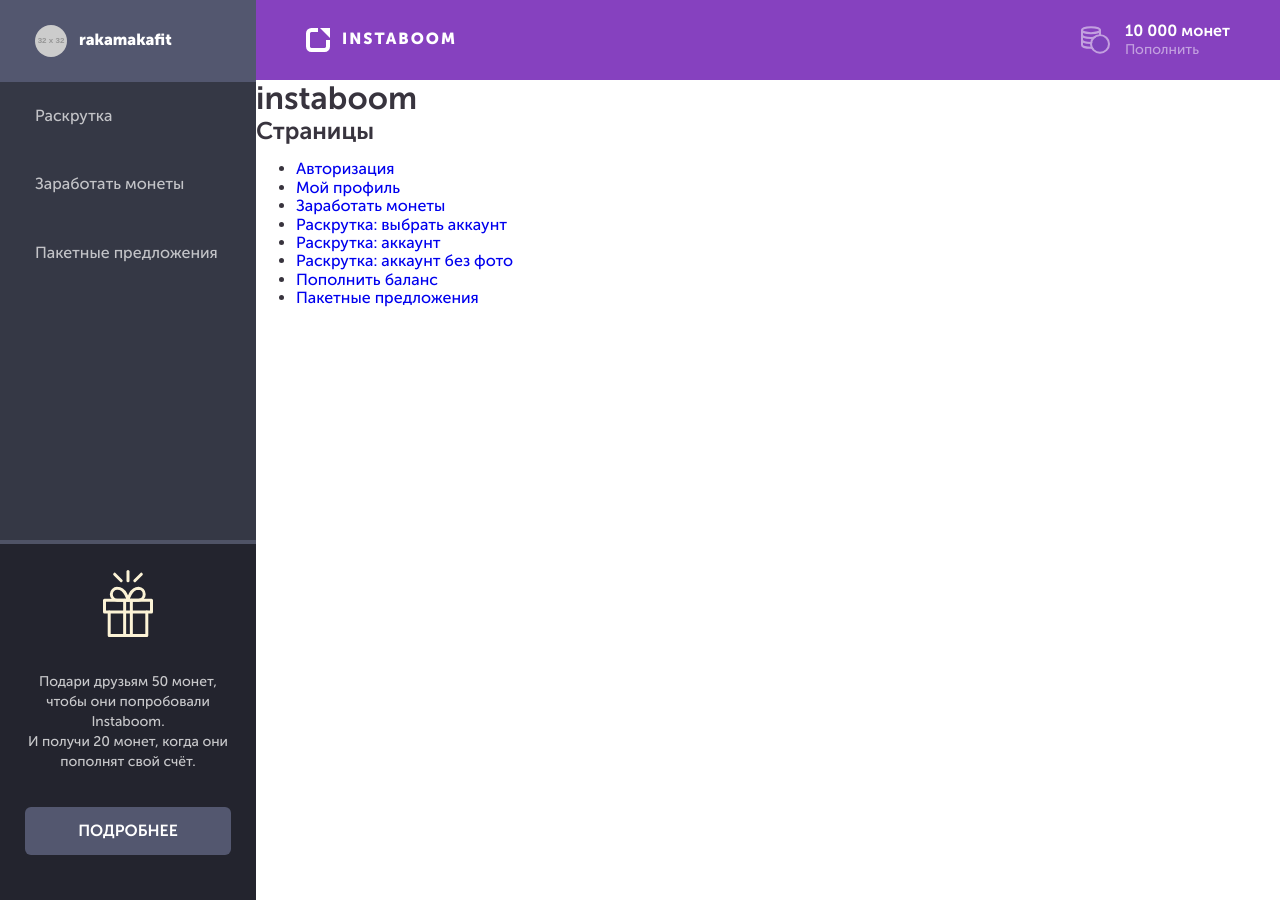
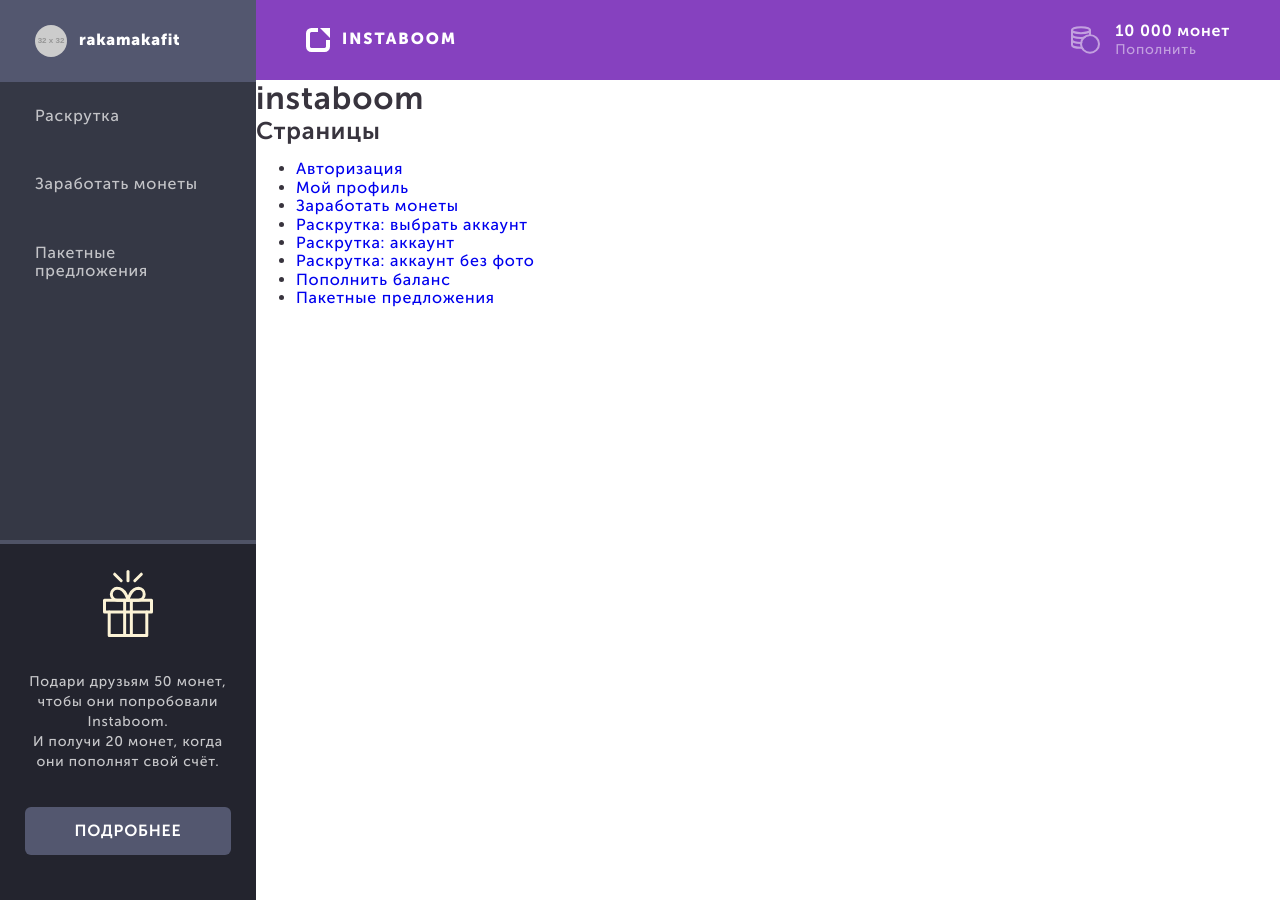
Before and after one commit to kaptn3/instaboom, a Jekyll site: the page built from README.md, in a window 1280 px wide. Built offline with Jekyll 4.4.1, drawn with Linux system fonts in a browser that asks for light colours; our own code applies the rules of GitHub Pages for plain Markdown files.

Commit message:
Letter spacing

```diff
--- a/_sass/base/reset.scss
+++ b/_sass/base/reset.scss
@@ -10,6 +10,7 @@
   font-family: 'Museo Sans Cyrl', sans-serif;
   font-weight: 500;
   font-size: 16px;
+  letter-spacing: .05em;
   color : #38343E;
 }
 
```
